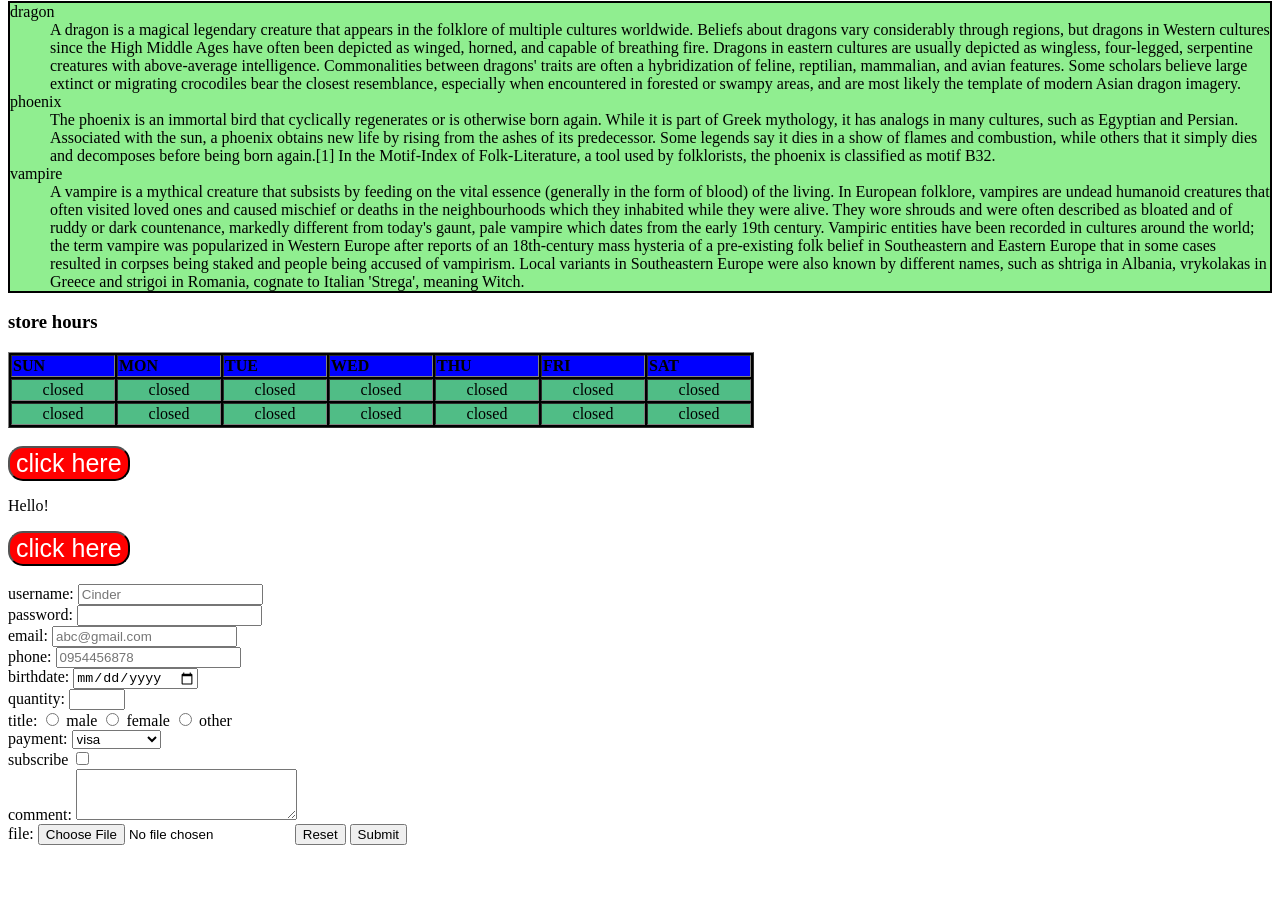
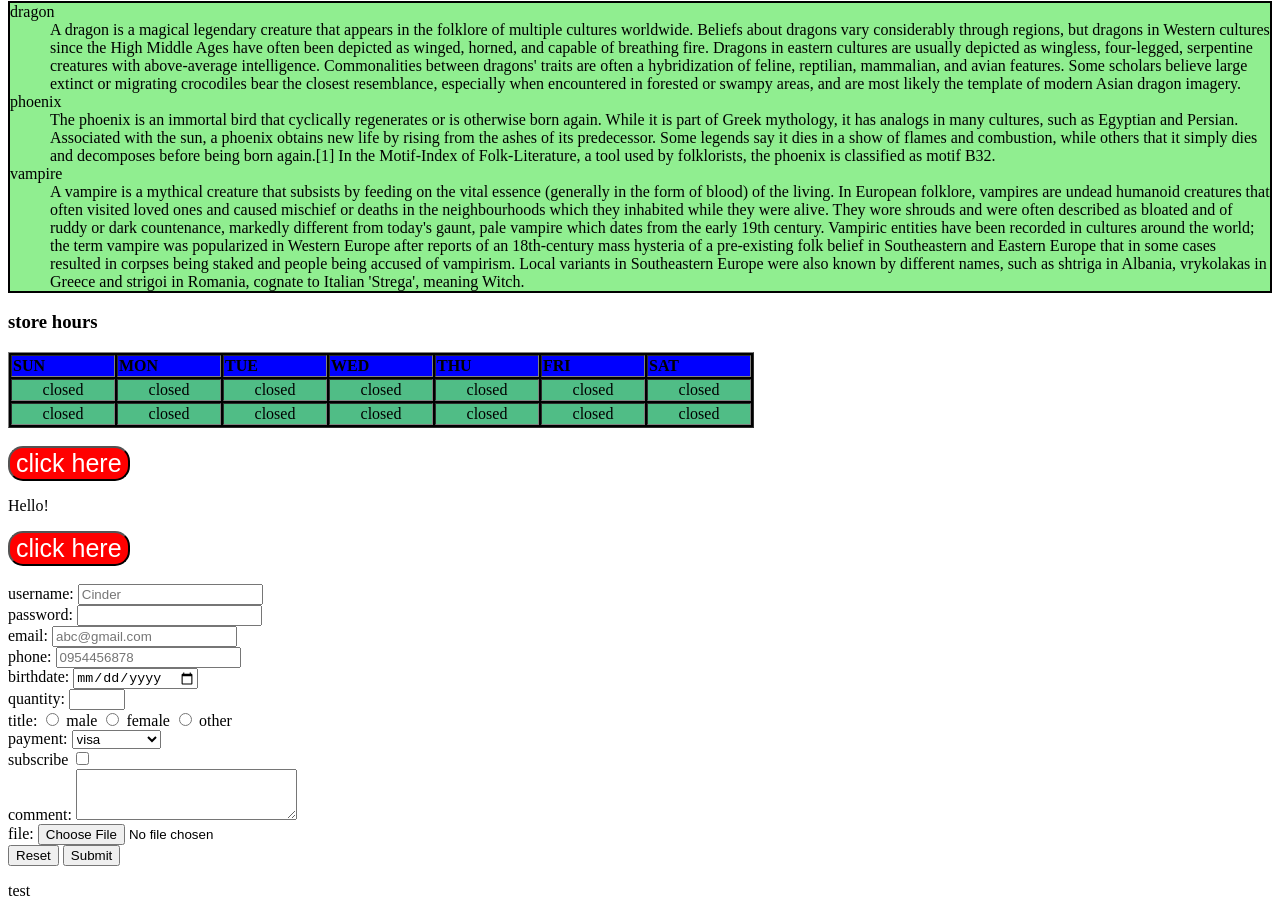
Before and after one commit to mcgee12310/Website, a plain HTML site: page HTML&CSS/index.html in a window 1280 px wide. Shown: the part 2670-3586 px from the top of the page. Before the commit the page ends 3523 px from the top, so only its background shows below. Drawn offline with Linux system fonts and the light colour scheme.

Commit message:
first commit

```diff
--- a/HTML&CSS/index.html
+++ b/HTML&CSS/index.html
@@ -207,12 +207,12 @@
             <textarea name="" id="comment" rows="3" cols="25"></textarea><br>
 
             <label for="file">file:</label>
-            <input type="file" id="file" accept="images/png, images/jpeg">
+            <input type="file" id="file" accept="images/png, images/jpeg"><br>
 
             <input type="reset">
             <input type="submit">
         </form>
 
-
+        <p>test</p>
     </body>
 </html>
```
